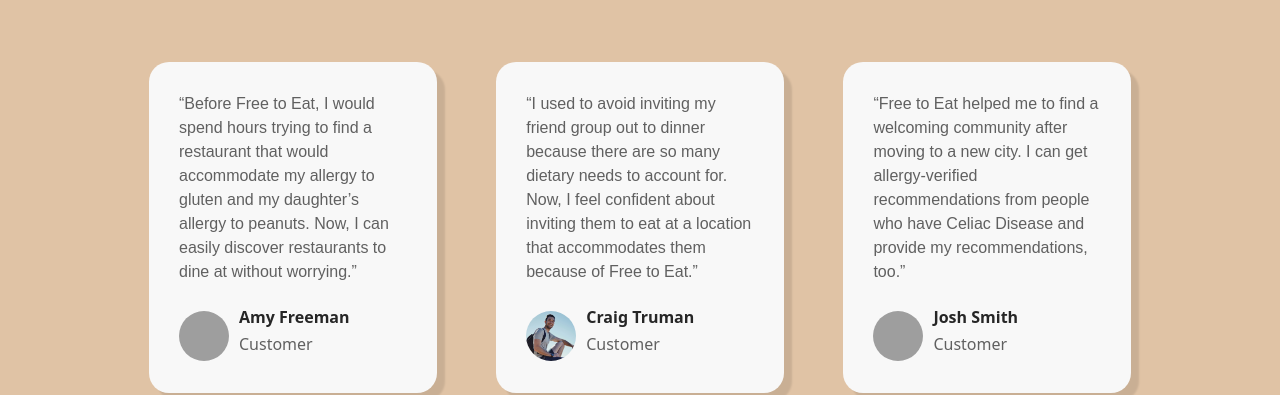
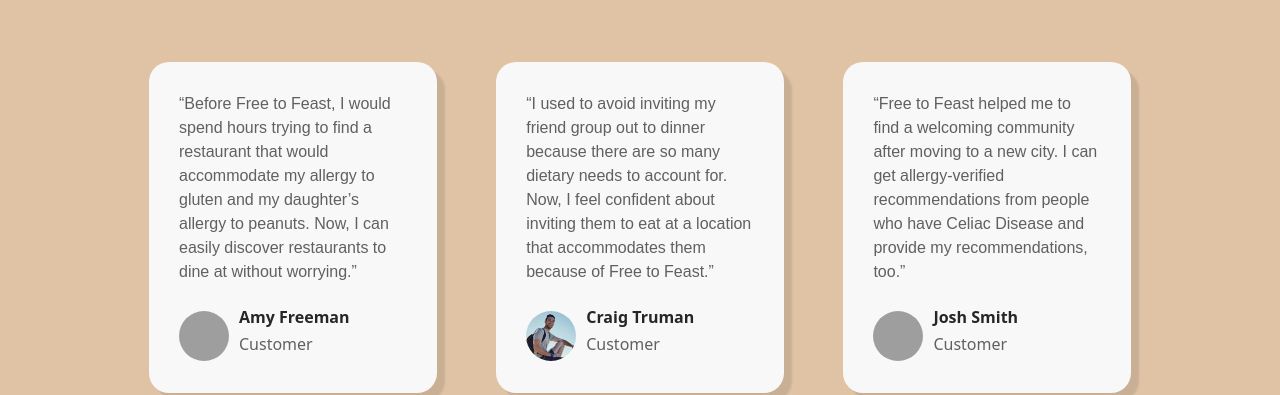
Before and after one commit to avasaydam/landingPage, a plain HTML site: page index.html in a window 1280 px wide. Shown: the part 2082-2477 px from the top of the page. Drawn offline with nearby package versions, Linux system fonts and the light colour scheme; grey boxes are pictures that could not be loaded; a web font is replaced by a local one.

Commit message:
changed name of site

```diff
--- a/index.html
+++ b/index.html
@@ -94,7 +94,7 @@
     <div class="quote-cards">
 
       <div class="quote">
-        <p class="paragraph-font">“Before Free to Eat, I would spend hours trying to find a restaurant that would
+        <p class="paragraph-font">“Before Free to Feast, I would spend hours trying to find a restaurant that would
             accommodate my allergy to gluten and my daughter’s allergy to peanuts. Now, I
             can easily discover restaurants to dine at without worrying.”</p>
         <div class="user-info">
@@ -109,7 +109,7 @@
       <div class="quote">
         <p class="paragraph-font">“I used to avoid inviting my friend group out to dinner because there are so
             many dietary needs to account for. Now, I feel confident about inviting them
-            to eat at a location that accommodates them because of Free to Eat.”</p>
+            to eat at a location that accommodates them because of Free to Feast.”</p>
         <div class="user-info">
           <img src="images/craig.jpg" alt="Craig" id="img2">
           <div>
@@ -120,7 +120,7 @@
       </div>
 
       <div class="quote">
-        <p class="paragraph-font">“Free to Eat helped me to find a welcoming community after moving to
+        <p class="paragraph-font">“Free to Feast helped me to find a welcoming community after moving to
              a new city. I can get allergy-verified recommendations from people who have
               Celiac Disease and provide my recommendations, too.”</p>
         <div class="user-info">
```
